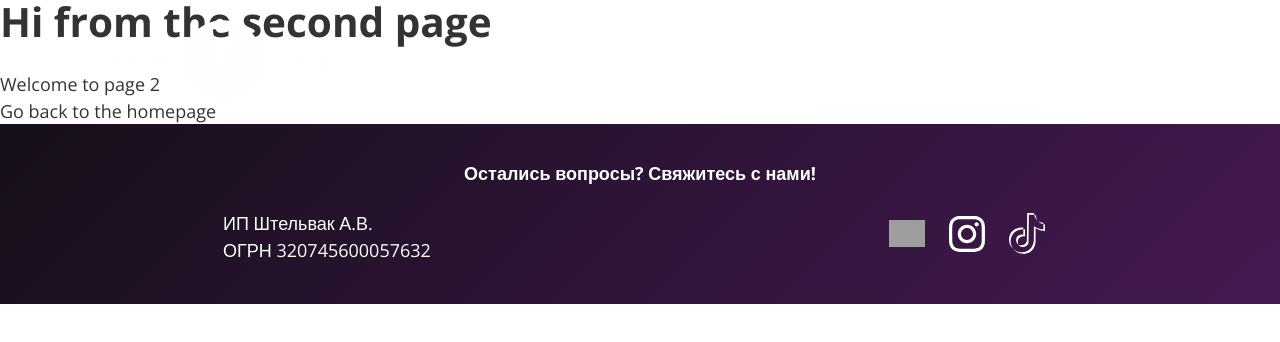
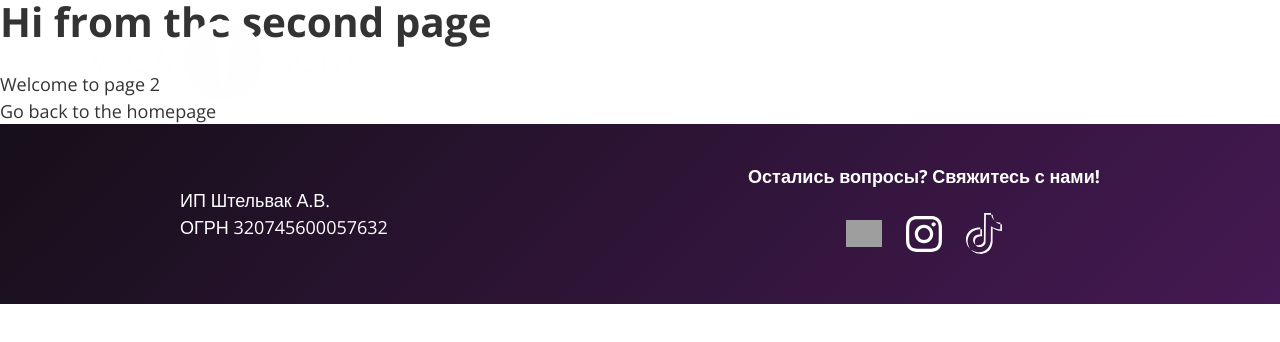
Before and after one commit to Booseel/vrl, a Gatsby site: page /page-2 in a window 1280 px wide. Shown: the top 342 px of the page. Built offline with nearby package versions, Linux system fonts and the light colour scheme; Gatsby itself is replaced by a stand-in of ours; grey boxes are pictures that could not be loaded.

Commit message:
fix footer

```diff
--- a/public/page-data/using-typescript/page-data.json
+++ b/public/page-data/using-typescript/page-data.json
@@ -1 +1 @@
-{"componentChunkName":"component---src-pages-using-typescript-tsx","path":"/using-typescript/","result":{"data":{"site":{"buildTime":"2021-01-05 06:21 pm UTC"}},"pageContext":{}},"staticQueryHashes":["3649515864","63159454"]}
+{"componentChunkName":"component---src-pages-using-typescript-tsx","path":"/using-typescript/","result":{"data":{"site":{"buildTime":"2021-01-05 06:40 pm UTC"}},"pageContext":{}},"staticQueryHashes":["3649515864","63159454"]}
--- a/src/components/footer.js
+++ b/src/components/footer.js
@@ -1,13 +1,14 @@
 import React from "react"
 
 const Footer = () => (
-    <div className="contact flex column flex_align_center justify_center">
-        <h4>Остались вопросы? Свяжитесь с нами!</h4>
+    <div className="contact flex flex_align_center justify_center">
         <div className="contact_info flex spc_arnd flex_align_center">
             <div className="legal">
                 <p>ИП Штельвак А.В.</p>
                 <p>ОГРН 320745600057632</p>
             </div>
+            <div className="flex column flex_align_center justify_center">
+                <h4>Остались вопросы? Свяжитесь с нами!</h4>
                 <div className="info_social flex spc_arnd flex_align_center">
                     <a href="https://t.me/veca_rony"><img src={require('../assets/img/telegram.svg')} className="social_icon" alt="telegram" /></a>
                     <a href="https://www.instagram.com/veca_rony/"><img src={require('../assets/img/instagram.svg')} className="social_icon" alt="insta" /></a>
@@ -15,6 +16,7 @@ const Footer = () => (
                 </div>
             </div>
         </div>
+    </div>
 )
 
 export default Footer
```
Lines whose indentation alone changed are shown as unchanged.
